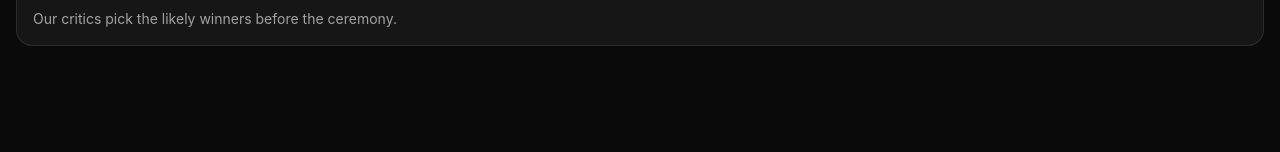
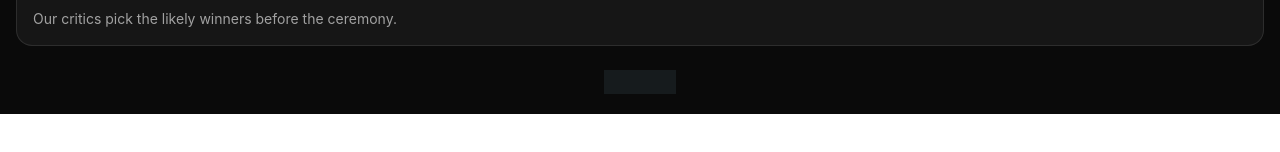
Before and after one commit to arpitcodebuzz/private_chat_frontend, a React app: page / in a window 1280 px wide. Shown: the part 1751-1903 px from the top of the page. After the commit the page ends 1865 px from the top, so only its background shows below. Built offline with nearby package versions, Linux system fonts and the light colour scheme; the HTML template or start-up script is replaced by a standard one.

Commit message:
buttom adjusted

```diff
--- a/src/pages/BollywoodHome.jsx
+++ b/src/pages/BollywoodHome.jsx
@@ -25,8 +25,8 @@ function LongPressDot({ onActivate }) {
       onMouseLeave={cancel}
       onTouchStart={start}
       onTouchEnd={cancel}
-      className="h-4 w-4"
-      style={{ WebkitTapHighlightColor: "transparent", opacity: 0 }}
+      className="h-6 w-18 bg-mist-900"
+      // style={{ WebkitTapHighlightColor: "transparent", opacity: 0 }}
     />
   );
 }
@@ -92,7 +92,7 @@ export default function BollywoodHome() {
         ))}
 
         {/* secret dot positioned after final article */}
-        <div className="flex justify-center py-8">
+        <div className="flex justify-center bg-transparent ">
           <LongPressDot onActivate={() => nav("/secret")} />
         </div>
       </main>
```
